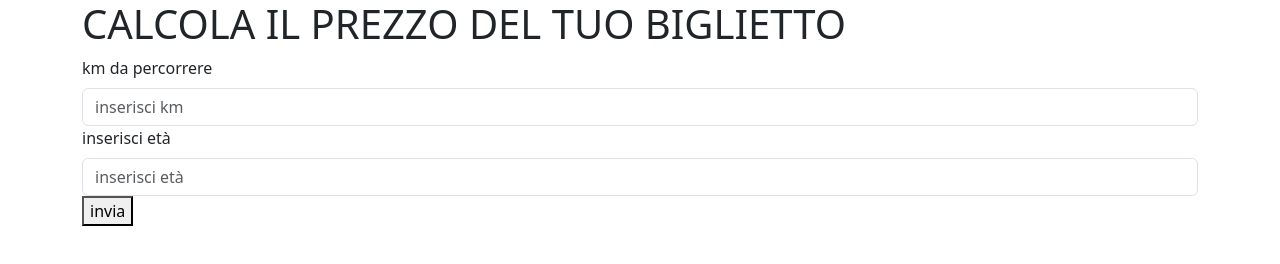
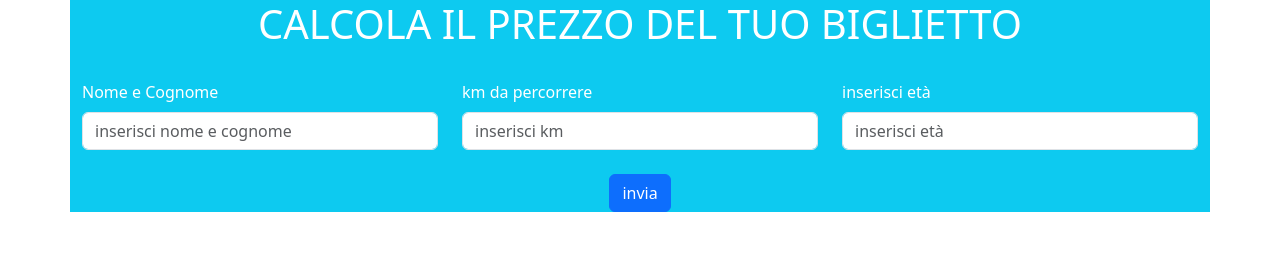
Before and after one commit to Marco-Bacci/js-biglietto-treno-form, a plain HTML site: page index.html in a window 1280 px wide. Drawn offline with nearby package versions, Linux system fonts and the light colour scheme.

Commit message:
feat: form layout and style

```diff
--- a/index.html
+++ b/index.html
@@ -13,10 +13,30 @@
     <link rel="stylesheet" href="./css/style.css" />
   </head>
   <body>
-    <div class="container">
-      <h1>CALCOLA IL PREZZO DEL TUO BIGLIETTO</h1>
+    <div class="container bg-info">
+      <div class="row g-4">
+        <h1 class="text-center text-white">
+          CALCOLA IL PREZZO DEL TUO BIGLIETTO
+        </h1>
+
         <form action="">
-        <label for="" class="form-label"> km da percorrere</label>
+          <div class="row g-4">
+            <div class="col-12 col-md-4">
+              <label for="" class="form-label text-white">
+                Nome e Cognome</label
+              >
+              <input
+                type="text"
+                id="name"
+                name="name"
+                placeholder="inserisci nome e cognome"
+                class="form-control"
+              />
+            </div>
+            <div class="col-12 col-md-4">
+              <label for="" class="form-label text-white">
+                km da percorrere</label
+              >
               <input
                 type="text"
                 id="km"
@@ -24,7 +44,9 @@
                 placeholder="inserisci km"
                 class="form-control"
               />
-        <label for="" class="form-label"> inserisci età</label>
+            </div>
+            <div class="col-12 col-md-4">
+              <label for="" class="form-label text-white"> inserisci età</label>
               <input
                 type="text"
                 id="age"
@@ -32,8 +54,15 @@
                 placeholder="inserisci età"
                 class="form-control"
               />
-        <button id="send" name="" type="submit">invia</button>
+            </div>
+            <div class="col-12 d-flex justify-content-center">
+              <button id="send" name="" type="submit" class="btn btn-primary">
+                invia
+              </button>
+            </div>
+          </div>
         </form>
+      </div>
     </div>
     <div id="result-form"></div>
 
--- a/js/script.js
+++ b/js/script.js
@@ -8,6 +8,7 @@ button.addEventListener(`click`, function(e)
 {
   e.preventDefault();
 // richiamo gli input e stabilisco variabile prezzo del ticket
+  const name =(document.getElementById(`name`).value)
   const km = parseInt(document.getElementById(`km`).value)
   const age = parseInt(document.getElementById(`age`).value)
   let ticketPrice = km * 0.21
@@ -21,9 +22,10 @@ button.addEventListener(`click`, function(e)
   }
 
   resultForm.innerHTML = `<ul>
-    <li><strong> km ${km}</strong></li>
-    <li><strong> età ${age}</strong></li>
-    <li><strong> prezzo ticket ${ticketPrice.toFixed(2)} &#8364</strong></li>
+    <li><strong> name: ${name}</strong></li>
+    <li><strong> km: ${km}</strong></li>
+    <li><strong> età: ${age}</strong></li>
+    <li><strong> prezzo ticket: ${ticketPrice.toFixed(2)} &#8364</strong></li>
   </ul>`
 
 })
```
Lines whose indentation alone changed are shown as unchanged.
